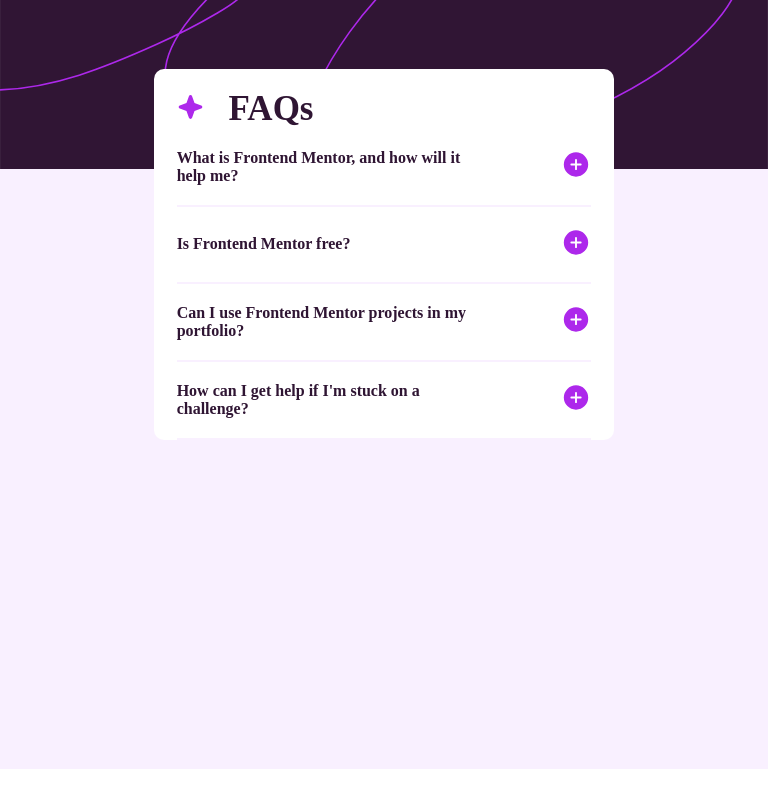
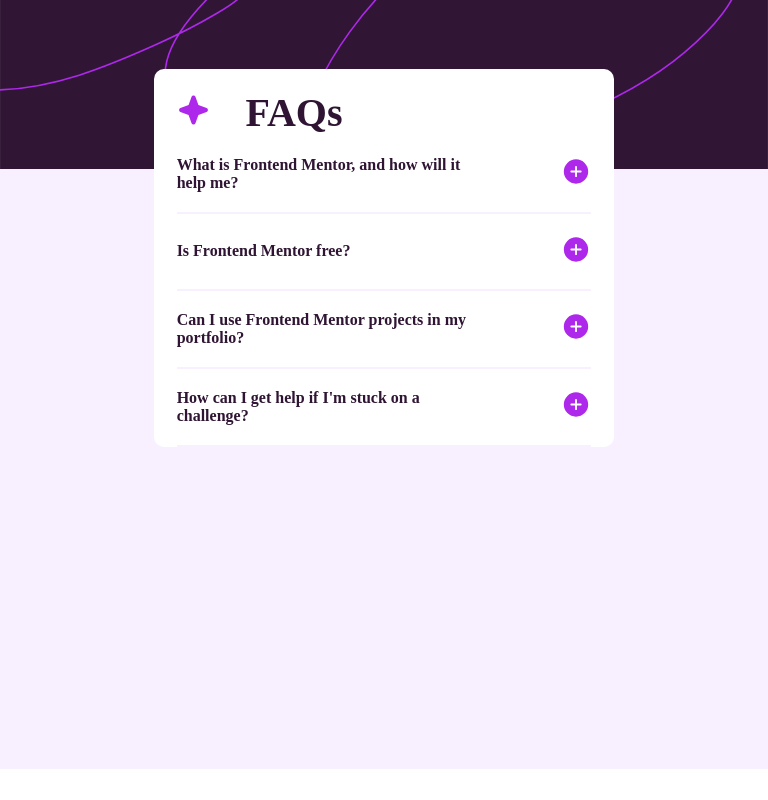
Before and after one commit to Ijadele/FAQ-project, a plain HTML site: page index.html in a window 768 px wide. Drawn offline with Linux system fonts and the light colour scheme.

Commit message:
The FAQs

```diff
--- a/style.css
+++ b/style.css
@@ -78,7 +78,7 @@
 
 .title {
     display: flex;
-    align-items: flex-start;
+    align-items: center;
     font-family: 'Work Sans';
     font-weight: 700;
     padding: 20px 0 0;
@@ -88,7 +88,7 @@
 }
 
 .title h2{
-    font-size: 30px;
+    font-size: 2.5rem;
     font-weight: 700;
 }
 
@@ -160,18 +160,18 @@
     }
 
     .title h2 {
-        font-size: 40px;
+        font-size: 3rem;
     }
 }
 
 @media (min-width: 601px) and (max-width: 1200px) {
     .title {
-        width: 33%;
+        width: 40%;
     }
 
 
     .title h2{
-        font-size: 35px;
+        font-size: 2.5rem;
     }
 
     .text-cont {
```
